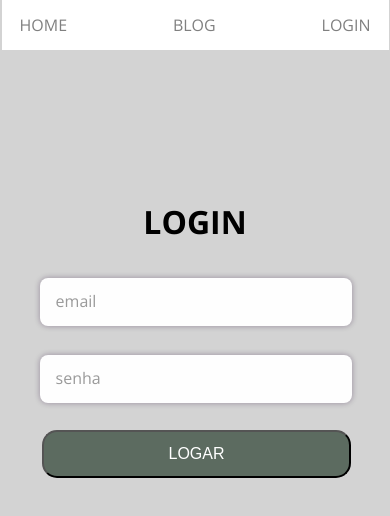
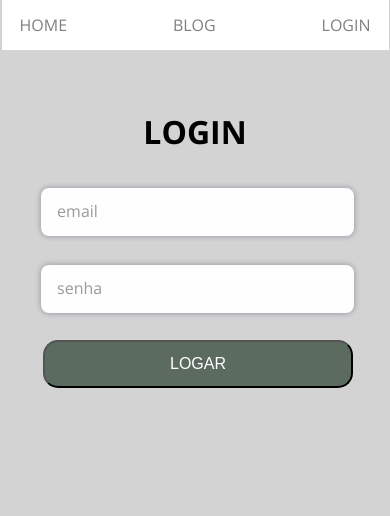
Before and after one commit to GustavoFSProg/blog-gus-js, a React (Vite) app: page /login in a window 390 px wide. Shown: the top 516 px of the page. Built offline with nearby package versions, Linux system fonts and the light colour scheme.

Commit message:
login mobile

```diff
--- a/src/pages/Users/Login.jsx
+++ b/src/pages/Users/Login.jsx
@@ -26,7 +26,7 @@ justify-content: center;
   }
 
   @media screen and (max-width: 800px){
-          width: 79vw;
+          width: 79.4vw;
           margin-left: 33px;
         }
 
@@ -42,11 +42,25 @@ display: flex;
 
         @media screen and (max-width: 800px){
           width: 72vw;
-          margin-left: -30px;
+          margin-left: -27px;
         }
 
 
 `
+
+const LoginContainer = styled.div`
+
+display: flex;
+ width: 27%;
+  height: auto;
+         align-items: center;
+         justify-content: center;
+         flex-direction: column;
+
+         @media screen and (max-width: 800px){
+          margin-top: -90px;
+         }
+ `
 
 function Login() {
   const [email, setEmail] = useState("")
@@ -87,13 +101,10 @@ function Login() {
       }}>
         <NavBar />
 
-        <div style={{display: 'flex', width: '27%', height: 'auto',
-         alignItems: 'center',
-         justifyContent: 'center',
-         flexDirection: 'column',
+        <LoginContainer
 
 
-        }}>
+        >
 
         <h1 style={{marginTop: '150px'}}>LOGIN</h1>
         <Form
@@ -155,7 +166,7 @@ function Login() {
 
             </Button>
             </Form>
-      </div>
+      </LoginContainer>
       </div>
     </>
   )
```
